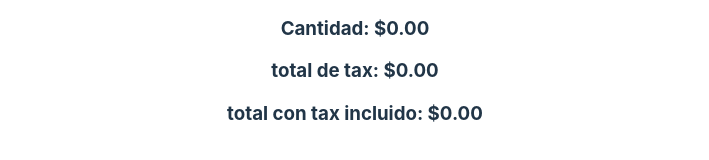
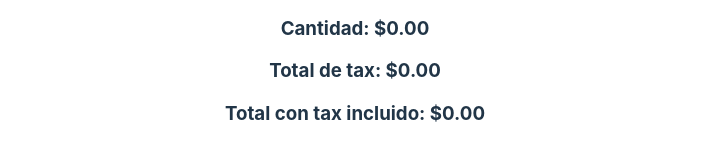
Before and after one commit to wfeliciano20/Tax-Calculator-Spanish, a React (Vite) app: page / in a window 1280 px wide. Shown: the part 428-588 px from the top of the page, without its empty margins (285-994 px from the left). Built offline with nearby package versions, Linux system fonts and the light colour scheme.

Commit message:
updated text

```diff
--- a/index.html
+++ b/index.html
@@ -1,13 +1,16 @@
 <!DOCTYPE html>
 <html lang="en">
-  <head>
+
+<head>
     <meta charset="UTF-8" />
     <link rel="icon" type="image/svg+xml" href="/vite.svg" />
     <meta name="viewport" content="width=device-width, initial-scale=1.0" />
-    <title>Vite + React</title>
-  </head>
-  <body>
+    <title>Tax Calculator</title>
+</head>
+
+<body>
     <div id="root"></div>
     <script type="module" src="/src/main.jsx"></script>
-  </body>
+</body>
+
 </html>
--- a/src/App.jsx
+++ b/src/App.jsx
@@ -58,8 +58,8 @@ function App() {
 
 			<div className="Total">
 				<h3>Cantidad: ${price ? price : '0.00'}</h3>
-				<h3>total de tax: ${Number(totalTaxes).toFixed(2)} </h3>
-				<h3>total con tax incluido: ${Number(totalPrice).toFixed(2)}</h3>
+				<h3>Total de tax: ${Number(totalTaxes).toFixed(2)} </h3>
+				<h3>Total con tax incluido: ${Number(totalPrice).toFixed(2)}</h3>
 			</div>
 		</div>
 	);
```
